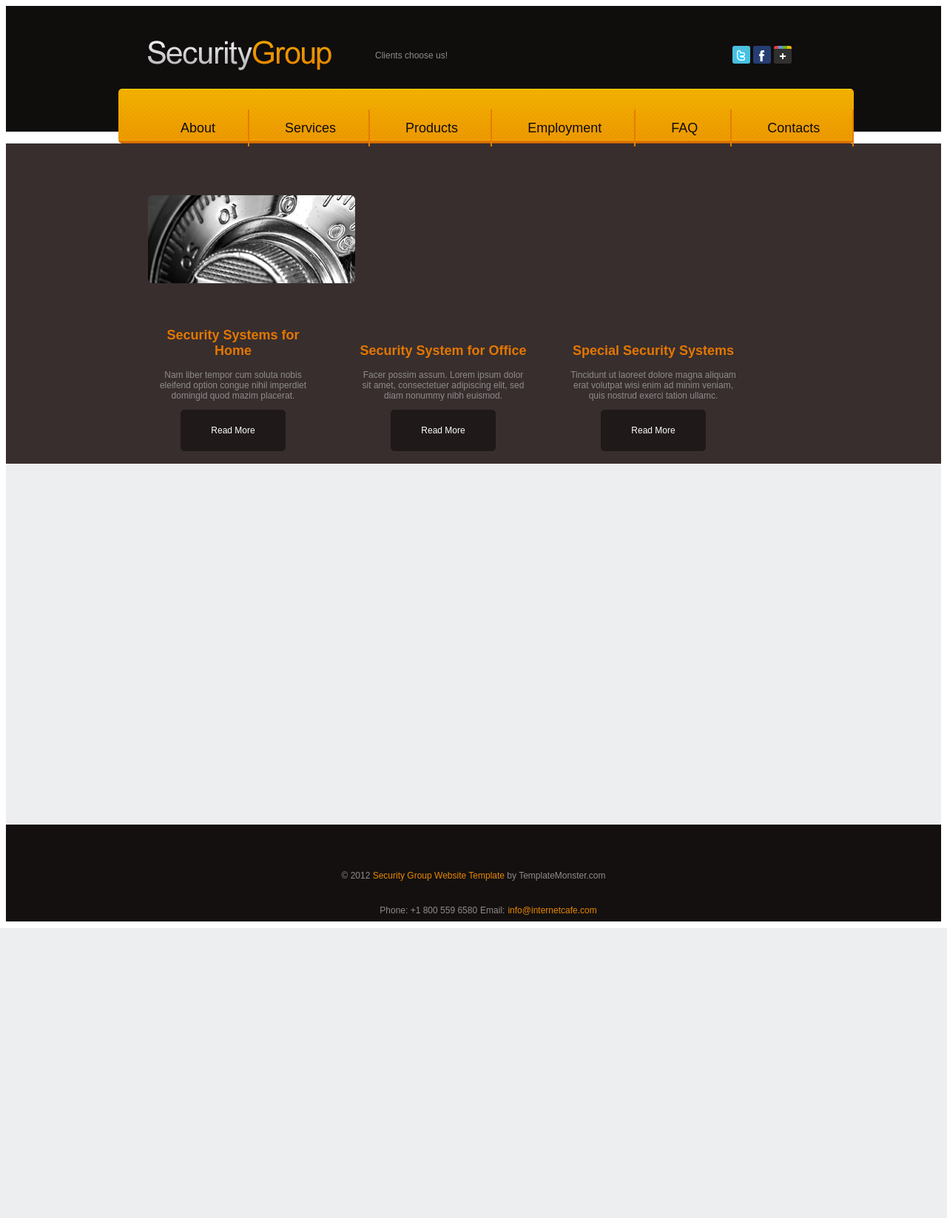
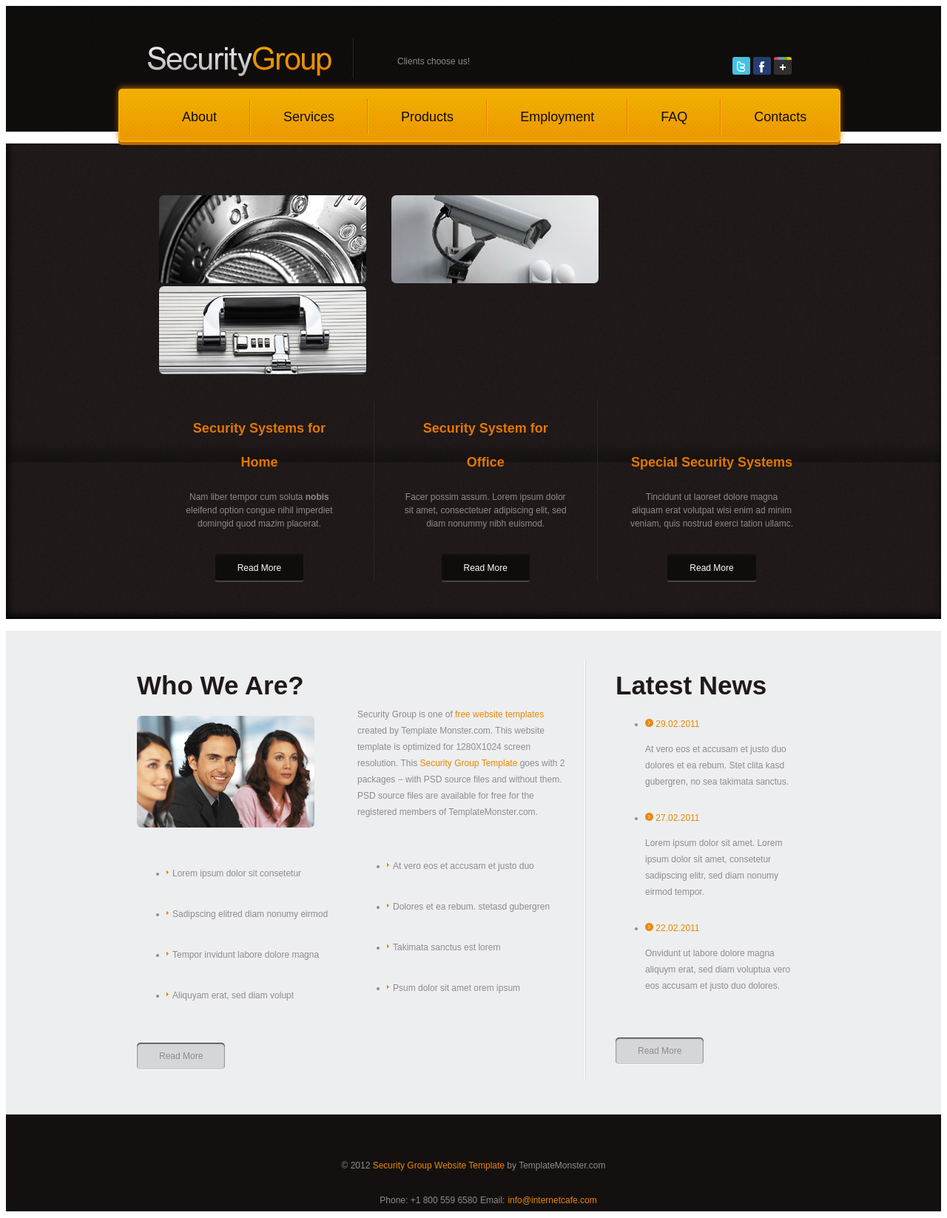
Before and after one commit to saftaclaudia/exercitiu4, a PHP site: page /homepage.html in a window 1280 px wide. Shown: the whole page at 74% size. Before the commit the page ends 1255 px from the top, so only its background shows below. Run offline with PHP 8.4, Linux system fonts and the light colour scheme; some libraries are stand-ins or nearby versions.

Commit message:
homepage

```diff
--- a/homepage.html
+++ b/homepage.html
@@ -32,34 +32,101 @@
 			</div>
 		</div>
 	</div>
-
 	<div class="topcontent">
 		<div class="wrapper">
 			<ul class="images">
 				<li><img src="images/img1.png"/></li>
-				<li><img scr="images/img2.png"/></li>
-				<li><img scr="images/img3.png"/></li>
+				<li><img src="images/img2.png"/></li>
+				<li><img src="images/img3.png"/></li>
 			</ul>
 			<ul class="toptext">
 				<li>
 					<h2>Security Systems for Home</h2>
-					<p>Nam liber tempor cum soluta nobis eleifend option congue nihil imperdiet domingid quod mazim placerat.</p>
-					<button type="button">Read More</button>
+					<p>Nam liber tempor cum soluta <b>nobis</b> eleifend option congue nihil imperdiet domingid quod mazim placerat.</p>
+					<a href="#">Read More</a>
 				</li>
 				<li>
 					<h2>Security System for Office</h2>
 					<p>Facer possim assum. Lorem ipsum dolor sit amet, consectetuer adipiscing elit, sed diam nonummy nibh euismod.</p>
-					<button type="button">Read More</button>
+					<a href="#">Read More </a>
 				</li>
 				<li>
 					<h2>Special Security Systems</h2>
 					<p>Tincidunt ut laoreet dolore magna aliquam erat volutpat wisi enim ad minim veniam, quis nostrud exerci tation ullamc. </p>
-					<button type="button">Read More</button>
+					<a href="#">Read More</a>
 				</li>
 			</ul>
 		</div>
 	</div>
-	<div class="bottomcontent"></div>
+	<div class="bottomcontent">
+		<div class="wrapper  clearfix">
+			<div class="left content">
+				<h1>Who We Are?</h1>
+				<img src="images/img4.gif"/>
+			<ul>
+				<li>
+					<img class="sageata" src="images/sageata.png"/>
+					<p>Lorem ipsum dolor sit  consetetur </p>
+				</li>
+				<li>
+					<img class="sageata" src="images/sageata.png"/>
+					<p>Sadipscing elitred diam nonumy eirmod
+				</li>
+				<li>
+					<img class="sageata" src="images/sageata.png"/>
+					<p>Tempor invidunt labore dolore magna</p>
+				</li>
+				<li>
+					<img class="sageata" src="images/sageata.png"/>
+					<p>Aliquyam erat, sed diam volupt</p>
+				</li>
+			</ul>
+				<a href="#">Read More</a>
+			</div>
+			<div class="central content">
+				<p>Security Group is one of <span> free website templates</span> created by Template Monster.com. This website template is optimized for 1280X1024 screen resolution. This <span>Security Group Template </span>goes with 2 packages &minus; with PSD source files and without them. PSD source files are available for free for the registered members of TemplateMonster.com. </p>
+				<ul>
+					<li>
+						<img class="sageata" src="images/sageata.png"/>
+						<p>At vero eos et accusam et justo duo</p>
+					</li>
+					<li>
+						<img class="sageata" src="images/sageata.png"/>
+						<p>Dolores et ea rebum. stetasd gubergren </p>
+					</li>
+					<li>
+						<img class="sageata" src="images/sageata.png"/>
+						<p>Takimata sanctus est lorem</p>
+					<li>
+						<img class="sageata" src="images/sageata.png"/>
+						<p>Psum dolor sit amet orem ipsum </p>
+					</li>
+				</ul>
+			</div>
+			<div class="right content">
+				<h1>Latest News</h1>
+				<ul>
+					<li>
+						<img src="images/cerc.png"/>
+						<span>29.02.2011</span>
+						<p>At vero eos et accusam et justo duo dolores et ea rebum. Stet clita kasd gubergren, no sea takimata sanctus.</p>
+					</li>
+					<li>
+						<img src="images/cerc.png"/>
+						<span>27.02.2011</span>
+						<p>Lorem ipsum dolor sit amet. Lorem ipsum dolor sit amet, consetetur sadipscing elitr, sed diam nonumy eirmod tempor.</p>
+					</li>
+					<li>
+						<img src="images/cerc.png"/>
+						<span>22.02.2011</span>
+						<p>Onvidunt ut labore dolore magna aliquym erat, sed diam voluptua vero eos accusam et justo duo dolores.</p>
+					</li>
+				</ul>
+				<a href="#">Read More</a>
+			</div>
+		</div>
+	</div>
+
 	<div class="footer">
 		<div class="contentfooter">
 			<p>&copy 2012 <span>Security Group Website Template</span> by TemplateMonster.com</p>
--- a/homepagestylesheet.css
+++ b/homepagestylesheet.css
@@ -1,50 +1,223 @@
 
 .header{
 	height:170px;
-	background-color:#100d0d;
+	background-image:url('images/headerbackground.png');
 	position: relative;
 }
 	.wrapper{
 		width:960px;
 		margin:0 auto;
 	}
+
 	.header img,
 	.header p{
 		float:left;
+		margin-top: 44px;
+		padding-top: 10px;
+		line-height:43px;
 	}
 
 	.logo{
 		margin-left: 40px;
-	margin-top: 46px;
+		border-right: 1px solid #2f2b2b;
+		padding-right: 28px;
 	}
 	.header p{
 		font-family: arial;
 		font-size: 12px;
 		color: #8f8b8c;
-margin-left:58px;
-margin-top:60px;
+		padding-left:58px;
+		border-left:1px solid #000000;
+
 		}
 	.header ul{
 		float:right;
-	margin-top:54px;
 		margin-right: 50px;
+		margin-top: 15px;
 	}
 	.header li{
 		display: inline-block;
 	}
+.menubar{
+border-radius:5px;
+background-image:url('images/menubar.png');
+background-repeat: repeat-x;
+position:absolute;
+top:120px;
+font-size: 0;
+border: 2px solid #f1af00;
+box-shadow: 0 -2px 8px -1px #bf6b00, 0 4px 0 0 #bf6b00;
+height: 68px;
+}
+	.menubar li {
+		display:inline-block;
+	    border-right:1px solid #e47d00;
+		border-left:1px solid #f3bb00;
+		margin-top: 12px;
+	}
+
+	.menubar li:first-child{
+		border-left:none;
+	}
+	.menubar li:last-child{
+		border-right: none;
+	}
+	.menubar a{
+		text-decoration:none;
+		line-height: 48px;
+		color:#0f0c0c;
+		font-size:18px;
+		font-family:Arial;
+		padding: 0 44px;
+	}
+	.menubar a:hover{
+		color:#e47d00;
+	}
 .topcontent{
-	height: 433px;
-	background-color: #382e2e;
+	background-image: url('images/contentbackground.png');
+	box-shadow: inset 2px -4px 10px #000000;
 }
+	.topcontent .images{
+		padding-top: 70px;
+	}
+	.images li{
+		display: inline-block;
+		margin-right: 15px;
+		margin-left:15px;
+	}
+.toptext{
+	padding-bottom: 50px;
+	padding-top: 15px;
+}
+
+	.toptext li{
+		text-align: center;
+		display: inline-block;
+		width:24%;
+		border-right:1px solid #2e2626;
+		border-left: 1px solid #2e2626;
+		padding-right: 40px;
+		padding-left: 40px;
+	}
+	.toptext li:first-child,
+	.toptext li:last-child
+	{
+		border-left: none;
+		border-right: none;
+	}
+
+	.toptext h2,
+	.toptext p{
+		font-family: Arial;
+	}
+
+	.toptext h2{
+		font-size: 18px;
+		color: #e37700;
+		line-height: 46px;
+	}
+	.toptext p{
+		font-size: 12px;
+		color:#8f8b8c;
+		line-height: 18px;
+	}
+	.toptext a{
+		border-radius: 5px;
+		background-color: rgba(0, 0, 0, 0.5);
+		border-bottom:2px solid #4a4343;
+		border-top: 2px solid #161111;
+		border-left: 2px solid #201a1a;
+		border-right: 2px solid #201a1a;
+		text-decoration: none;
+		font-family: arial;
+		font-size: 12px;
+		color:#ffffff;
+	    padding: 10px 30px;
+	    display: inline-block;
+	    margin-top: 20px;
+	}
+	.toptext a:hover{
+		color:#e37700;;
+	}
+
 .bottomcontent{
 	background-color:#edeef0;
-	height: 488px;
+	padding-top: 40px;
+	padding-bottom: 40px;
+	padding-left: 50px;
 }
+	.content{
+		float: left;
+		width:30%;
+		font-family: arial;
+		font-size:12px;
+		color:#8f8b8c;
+		line-height:22px;
+	}
+
+	.left ul{
+		padding-top: 20px;
+	}
+		.central{
+			border-right: 1px solid #ffffff;
+			width: 30%;
+			padding: 50px 19px 80px 10px;
+		}
+		.central ul{
+			padding-top: 27px;
+		}
+
+		.central li{
+			padding-bottom: 9px;
+		}
+		.left li{
+			padding-bottom: 9px;
+		}
+		.right{
+				border-left:1px solid #d5d6d8;
+				padding-left: 40px;
+				width: 26%;
+		}
+		.right li{
+			padding-bottom: 15px;
+		}
+
+
+		.content h1{
+			font-family: Arial;
+				font-size: 35px;
+				color:#1f1919;
+				margin-bottom: 30px;
+		}
+		.content .sageata{
+			float:left;
+			margin-top: 7px;
+			margin-right: 5px;
+		}
+		.content span{
+			color:#e88800;
+		}
+		.content a{
+			text-decoration: none;
+			color:#8f8b8c;
+			border-radius: 5px;
+			background-color: rgba(0, 0, 0, 0.1);
+			padding: 7px 30px;
+			border-bottom: 1px solid #ffffff;
+			box-shadow: inset 0 1px 2px #000000;
+			display: inline-block;
+			margin-top: 20px;
+			margin-bottom: 20px;
+		}
+
+		.content a:hover{
+			color:#e47d00;
+		}
+
 .footer{
 	background-color:#141010;
 	height: 131px;
 }
-
 	.footer p,
 	.footer ul{
 		text-align: center;
@@ -68,67 +241,3 @@ margin-top:60px;
 	.contentfooter {
 		padding-top: 50px;
 	}
-.menubar{
-border-radius: 5px;
-height: 74px;
-background-image:url('images/background.gif');
-background-repeat: repeat;
-position:absolute;
-top:120px;
-}
-.menubar li{
-	display:inline-block;
-	border-right:2px solid #e47d00;
-	margin-top: 12px;
-	height: 50px;
-
-}
-.menubar a{
-	text-decoration:none;
-	line-height: 50px;
-	color:#0f0c0c;
-	font-size:18px;
-	font-family:Arial;
-	padding: 0 44px;
-}
-.menubar a:hover{
-	color:#e47d00;
-}
-
-.topcontent .images{
-	padding-top: 70px;
-	padding-bottom:25px;
-}
-.images li{
-	display: inline-block;
-
-}
-.toptext li{
-	width: 25%;
-	margin-right: 50px;
-	text-align: center;
-	display: inline-block;
-}
-.toptext h2,
-.toptext p{
-	font-family: Arial;
-
-}
-
-.toptext h2{
-	font-size: 18px;
-	color: #e37700;
-}
-.toptext p{
-	font-size: 12px;
-	color:#8f8b8c;
-}
-.toptext button{
-	font-family: arial;
-	font-size: 12px;
-	background-color:#1f1919;
-	border-radius: 5px;
-	border:1px solid #1f1919;
-	color:#ffffff;
-	padding:20px 40px;
-}
```
Also changed, not shown: images/background.gif (deleted), images/cerc.png (added), images/contentbackground.png (added), images/headerbackground.png (added), images/img2.gif (added), images/imgborder.png (added), images/menubar.png (added), images/sageata.png (added). Lines whose indentation alone changed are shown as unchanged.
